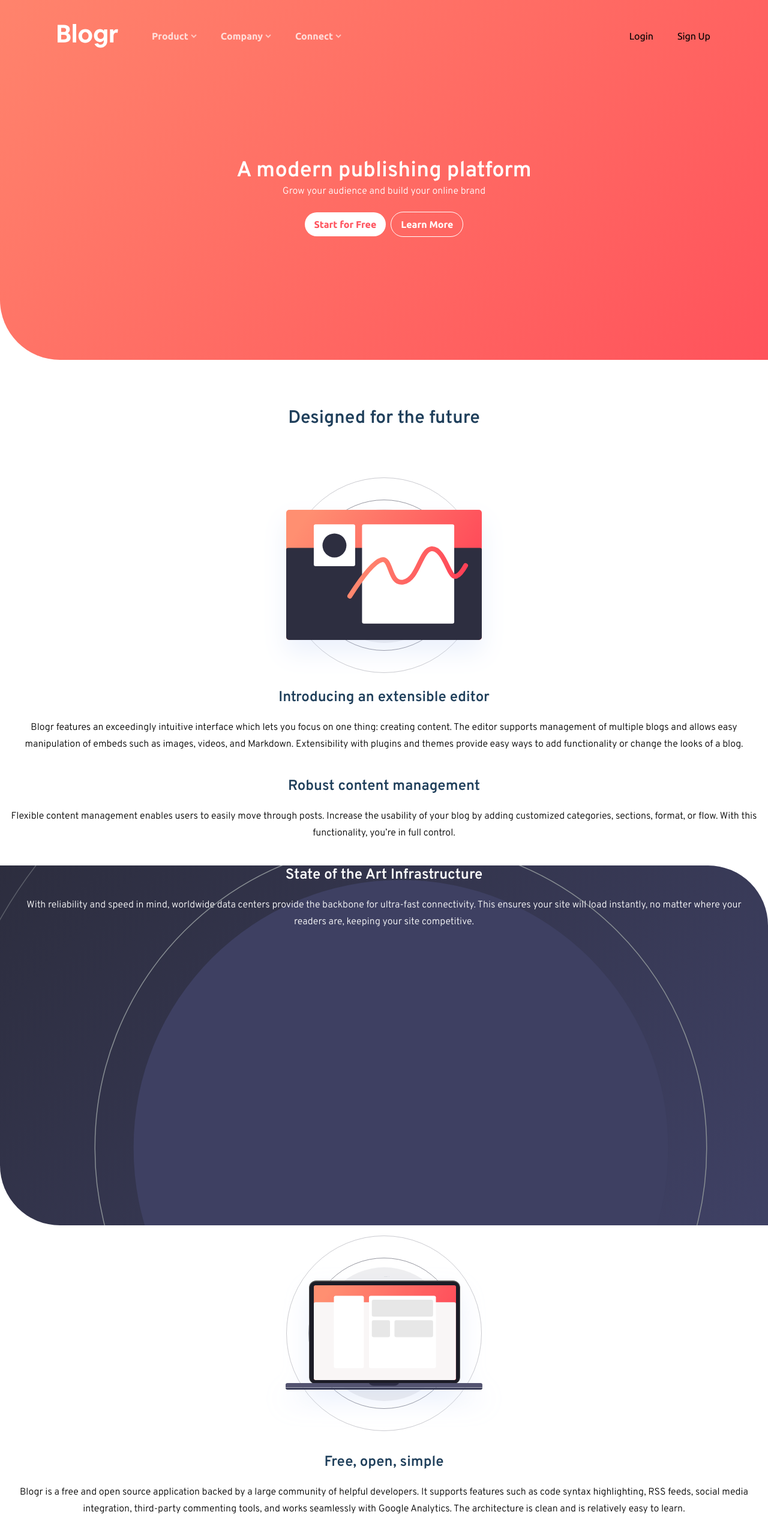
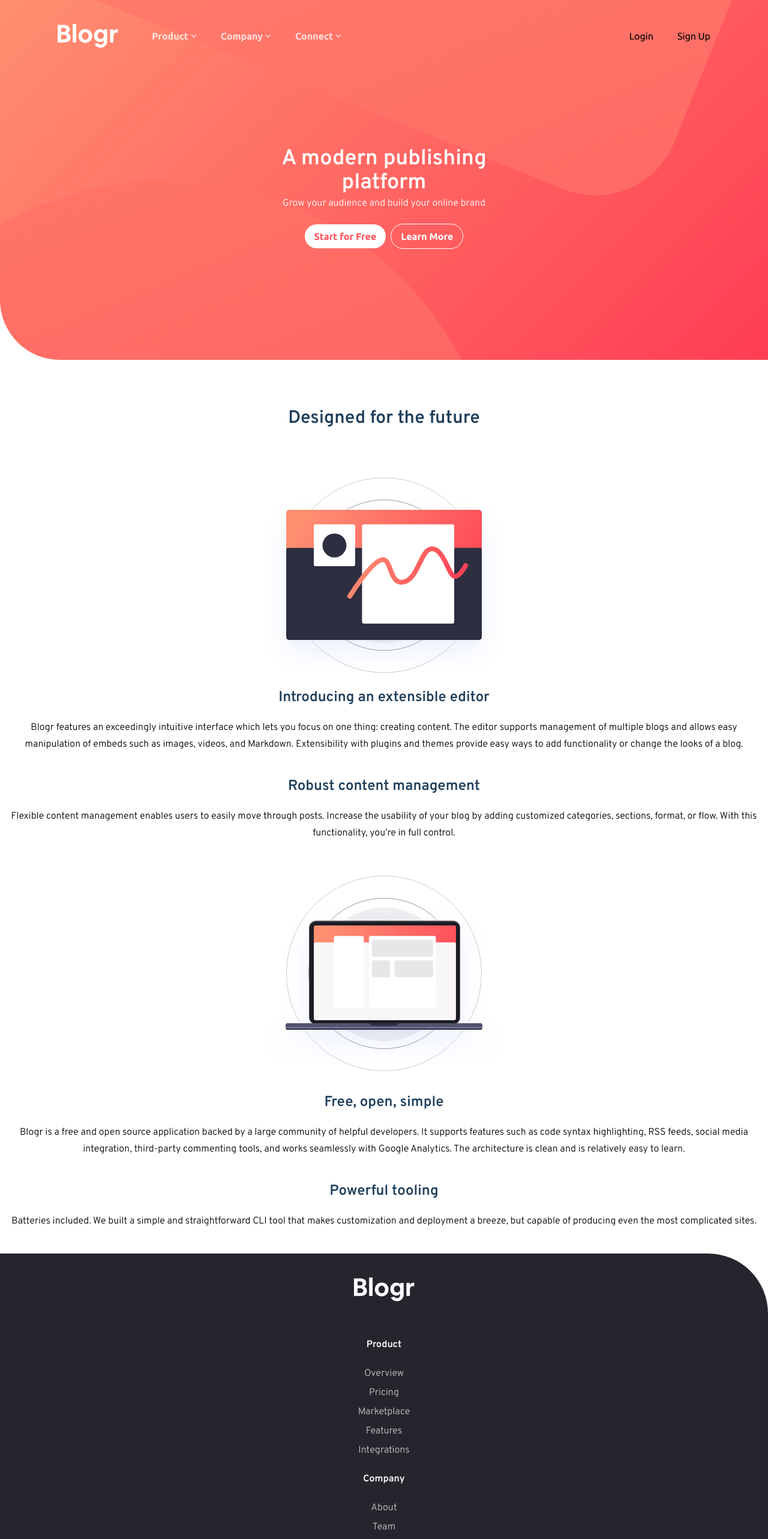
Before and after one commit to ckeller22/blogr-landing-page, a React (Create React App) app: page / in a window 1280 px wide. Shown: the top 2566 px of the page at 60% size. Built offline with nearby package versions, Linux system fonts and the light colour scheme.

Commit message:
more work caried components

```diff
--- a/src/App.js
+++ b/src/App.js
@@ -10,7 +10,7 @@ function App() {
     <div className="">
       <Showcase />
       <SectionOne />
-      <SectionTwo />
+
       <SectionThree />
       <Footer />
     </div>
--- a/src/components/Footer.js
+++ b/src/components/Footer.js
@@ -10,11 +10,7 @@ const Footer = () => {
   return (
     <footer className="footer flex flex-col text-center">
       {/* Logo */}
-      <img
-        className="mx-auto h-auto w-20 my-10"
-        src={brandLogo}
-        alt="brand logo"
-      />
+      <img className="mx-auto h-auto my-10" src={brandLogo} alt="brand logo" />
       {/* Footer Blocks */}
       {footerBlocks}
     </footer>
--- a/src/components/Showcase.js
+++ b/src/components/Showcase.js
@@ -5,11 +5,11 @@ const Showcase = () => {
   return (
     <section className="showcase">
       <Nav />
-      <div className="overlay px-5 -mt-10 flex flex-col items-center justify-center text-center ">
-        <h1 className="font-bold text-4xl text-white">
+      <div className="overlay -mt-10 flex flex-col items-center justify-center text-center ">
+        <h1 className="font-bold text-4xl text-white max-w-sm">
           A modern publishing platform
         </h1>
-        <p className="text-white">
+        <p className="text-white max-w-sm">
           Grow your audience and build your online brand
         </p>
         <div className="flex items-center">
--- a/src/index.css
+++ b/src/index.css
@@ -66,11 +66,12 @@ button {
 }
 /* Showcase */
 .showcase {
-  background-image: var(--background-gradient);
-  /* background-image: url("images/bg-pattern-intro.svg"); */
-  background-size: 200%;
-  background-position-x: 35%;
-  background-position-y: 45%;
+  background-image: url("./images/bg-pattern-intro.svg"),
+    var(--background-gradient);
+
+  background-size: 350%, 100%;
+  background-position-x: 35%, 0;
+  background-position-y: 45%, 0;
   background-repeat: no-repeat;
   border-bottom-left-radius: 100px;
   height: 600px;
```
